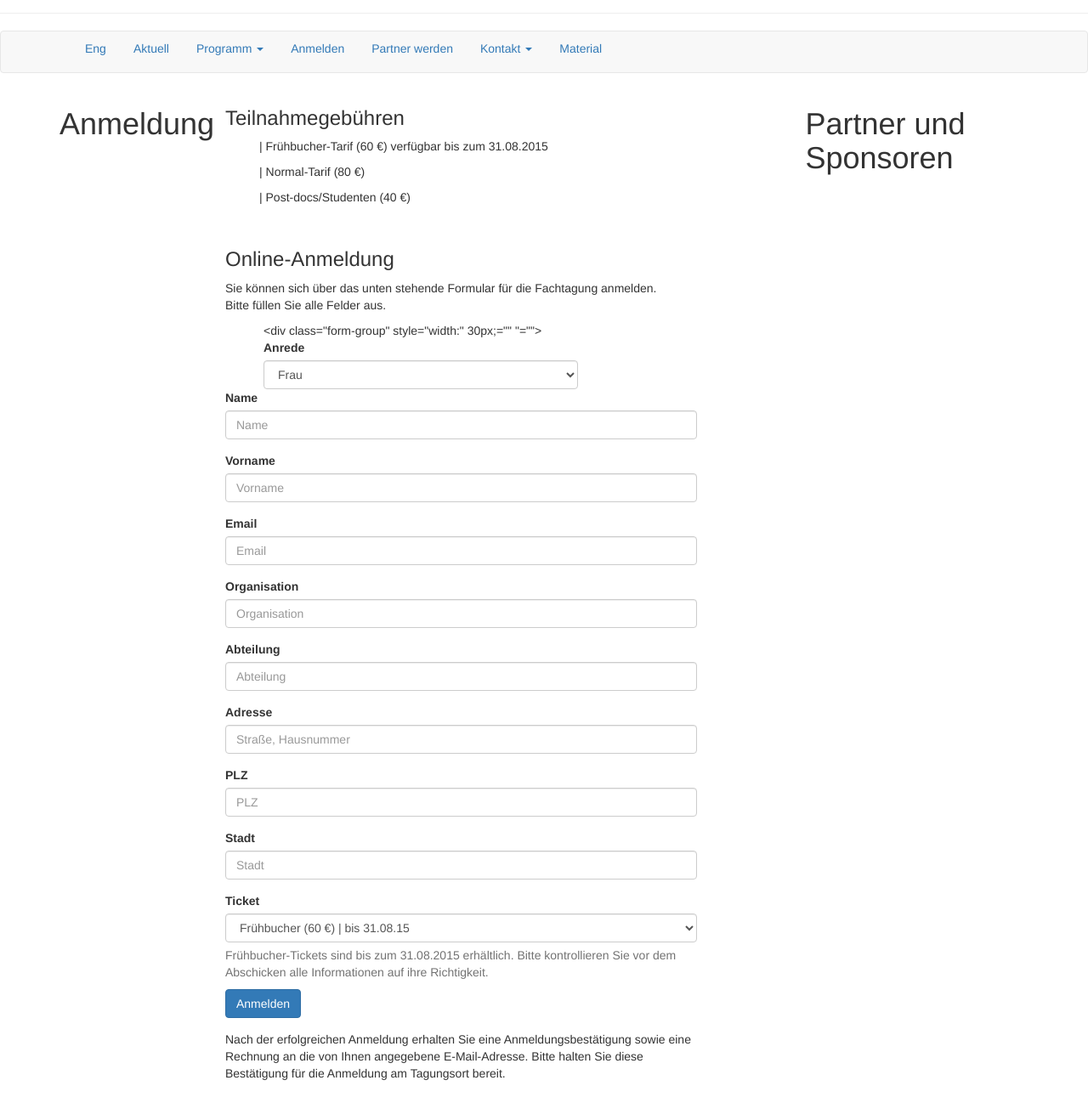
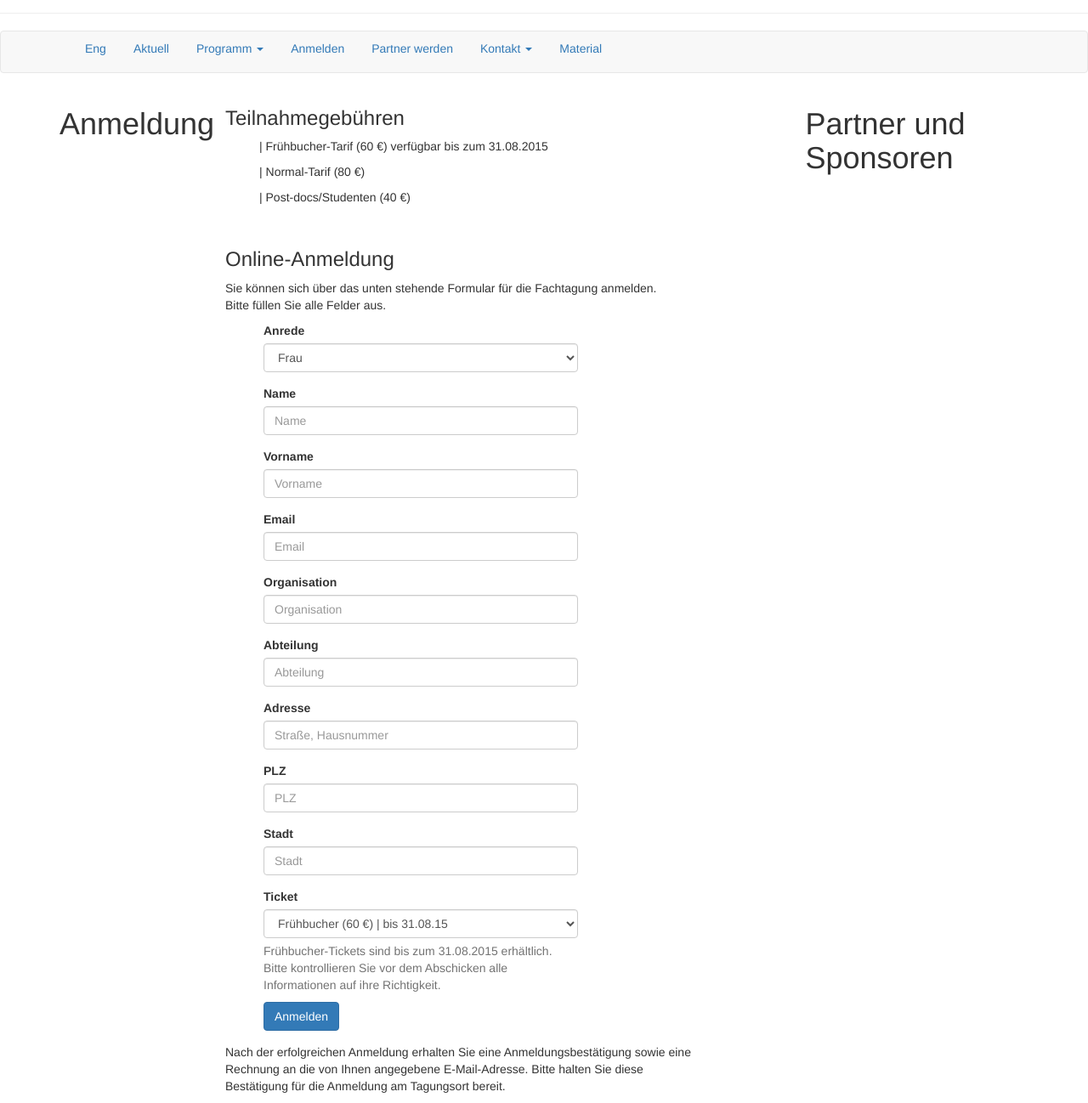
Before and after one commit to susedev/test, a Jekyll site: the page built from anmeldung.html, in a window 1280 px wide, cut to the strip 131-1429 px from the top of the page. Shown: the whole strip at 85% size. Built offline with Jekyll 4.4.1, drawn with Linux system fonts in a browser that asks for light colours; nearby versions of some CDN libraries.

Commit message:
Edit from JekyllCMS

```diff
--- a/anmeldung.html
+++ b/anmeldung.html
@@ -17,8 +17,8 @@ title: Anmeldung
 Bitte f&uuml;llen Sie alle Felder aus.</p>
 
 <div class="container" style="width:400px; margin-left: 30px; ">
-<form>&lt;div class=&quot;form-group&quot; style=&quot;width:&quot; 30px;=&quot;&quot; &quot;=&quot;&quot;&gt;<label for="Anrede">Anrede</label><select class="form-control"><option>Frau</option><option>Herr</option><option>Prof.</option><option>Dr.</option> </select></form>
-</div>
+<form>
+<div class="form-group"><label for="Anrede">Anrede</label><select class="form-control"><option>Frau</option><option>Herr</option><option>Prof.</option><option>Dr.</option> </select></div>
 
 <div class="form-group"><label for="name">Name</label> <input class="form-control" id="name" placeholder="Name" type="text" /></div>
 
@@ -40,5 +40,7 @@ Bitte f&uuml;llen Sie alle Felder aus.</p>
 
 <p class="help-block">Fr&uuml;hbucher-Tickets sind bis zum 31.08.2015 erh&auml;ltlich. Bitte kontrollieren Sie vor dem Abschicken alle Informationen auf ihre Richtigkeit.</p>
 <button class="btn btn-primary" type="submit">Anmelden</button></div>
+</form>
+</div>
 
 <p>Nach der erfolgreichen Anmeldung erhalten Sie eine Anmeldungsbest&auml;tigung sowie eine Rechnung an die von Ihnen angegebene E-Mail-Adresse. Bitte halten Sie diese Best&auml;tigung f&uuml;r die Anmeldung am Tagungsort bereit.</p>
```
